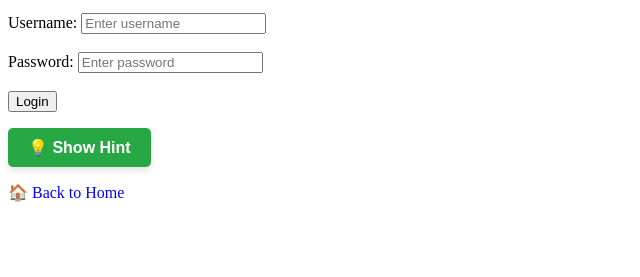
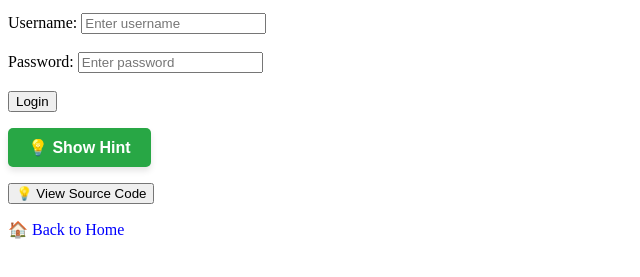
Before and after one commit to Parklife05/HackingTasksIntroToEthicalHacking, a plain HTML site: page challenges/login.html in a window 1280 px wide. Shown: the part 101-378 px from the top of the page, without its empty margins (0-640 px from the left). Drawn offline with Linux system fonts and the light colour scheme.

Commit message:
Update login.html

```diff
--- a/challenges/login.html
+++ b/challenges/login.html
@@ -102,7 +102,7 @@
         hint.style.display = "block";
     }
 </script>
-
+<button onclick="location.href='source_code.html'">💡 View Source Code</button>
 <p><a href="../index.html" style="color: blue; text-decoration: none;">🏠 Back to Home</a></p></body>
 
 </html>
```
